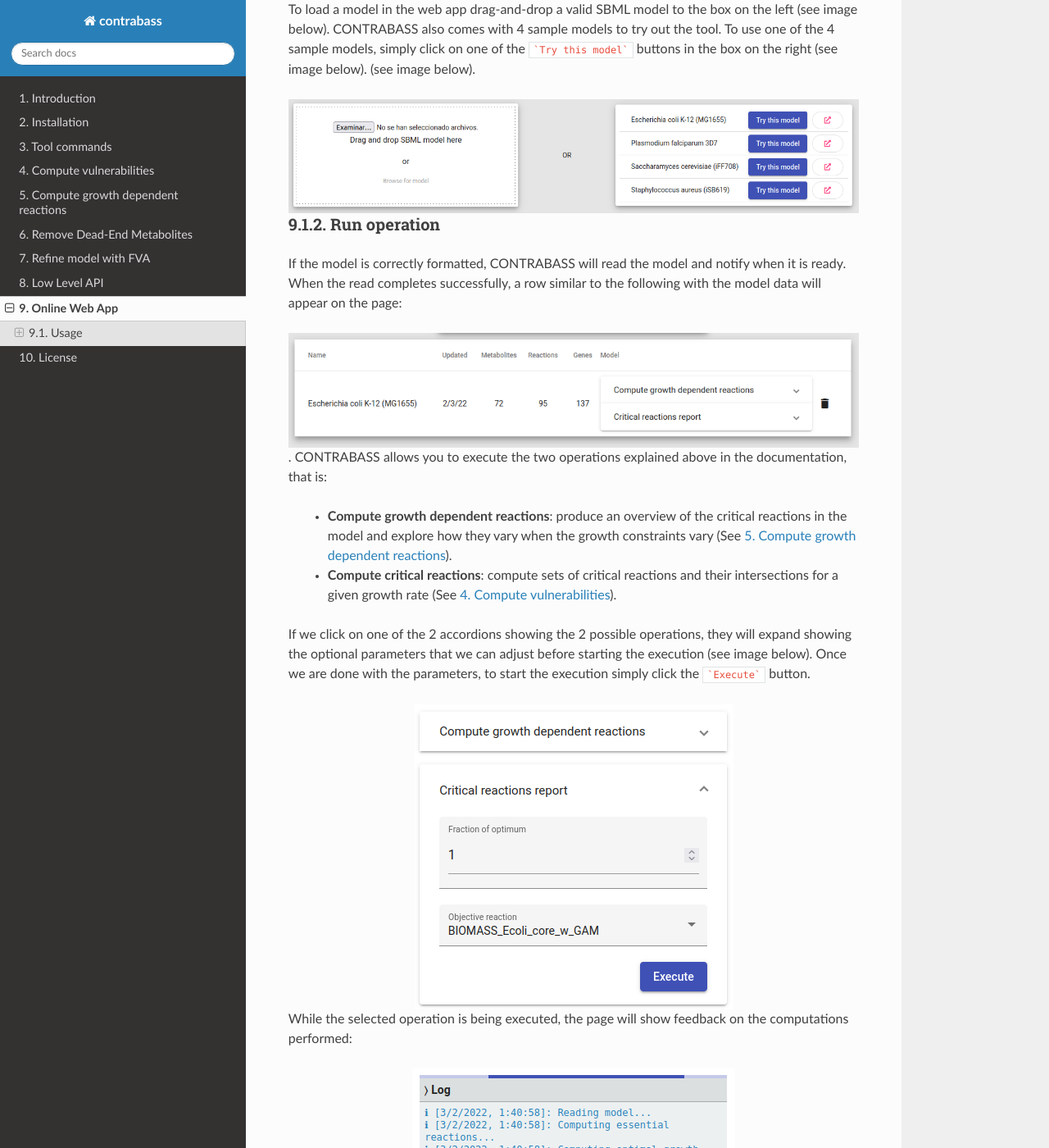
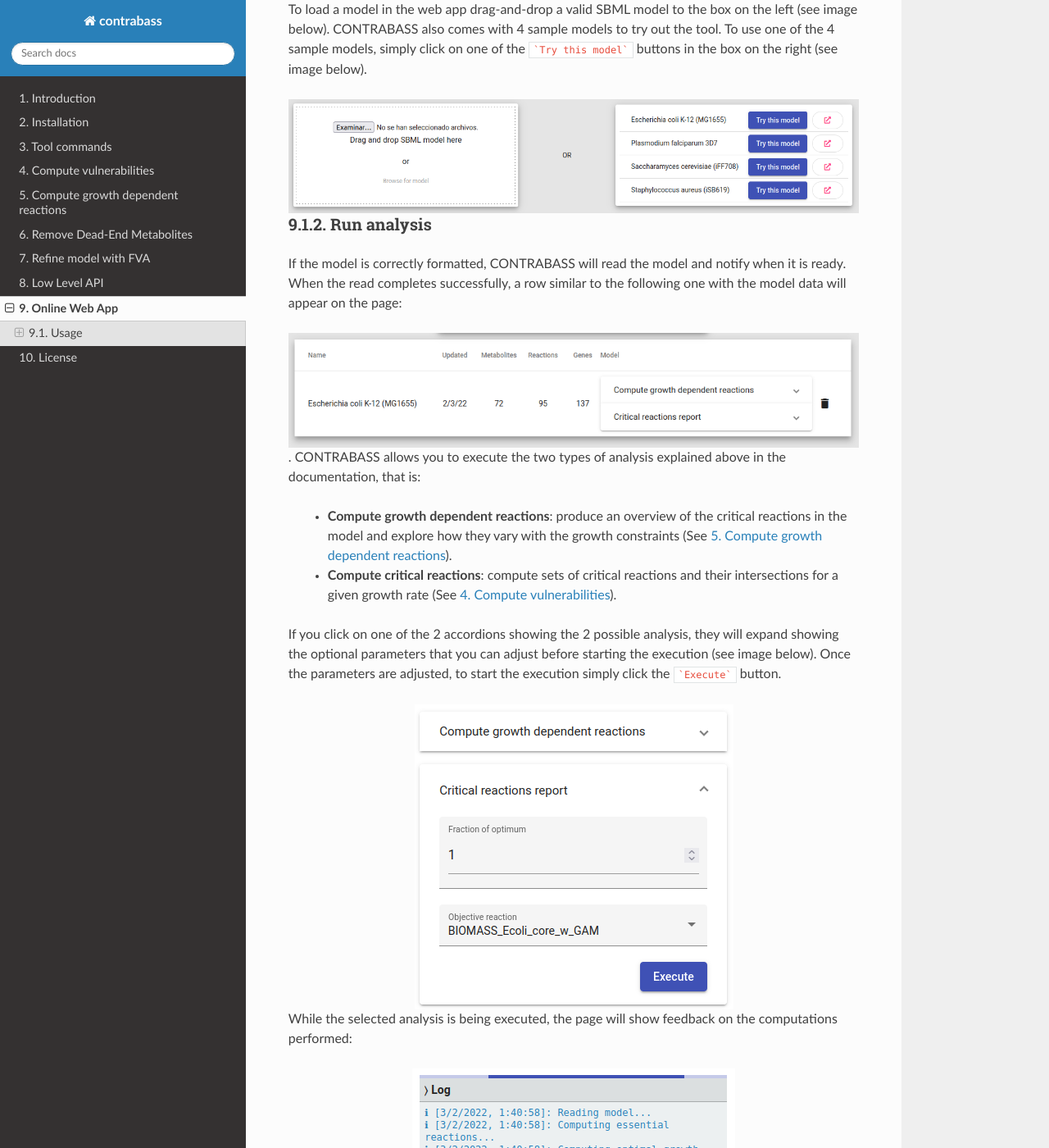
Before and after one commit to openCONTRABASS/CONTRABASS, a Sphinx documentation site: the page built from docs/source/OnlineWebApp.rst, in a window 1280 px wide and 1400 px high, scrolled down 314 px. Shown: the whole window at 82% size. Built offline with Sphinx 7.4.7 and the Read the Docs theme 2.0.0, drawn with Linux system fonts in a browser that asks for light colours; some of the changed text lies outside the part shown.

Commit message:
Update online web docs

````diff
--- a/docs/source/OnlineWebApp.rst
+++ b/docs/source/OnlineWebApp.rst
@@ -12,36 +12,36 @@ CONTRABASS can also be executed though the online web application at CONTRABASS-
 
 To load a model in the web app drag-and-drop a valid SBML model to the box on the left (see image below).
 CONTRABASS also comes with 4 sample models to try out the tool. To use one of the 4 sample models, simply click on one
-of the ```Try this model``` buttons in the box on the right (see image below). (see image below).
+of the ```Try this model``` buttons in the box on the right (see image below).
 
 .. image:: _static/step1.png
     :align: center
     :alt: step 1
 
 
-9.1.2. Run operation
+9.1.2. Run analysis
 ************************
 
 If the model is correctly formatted, CONTRABASS will read the model and notify when it is ready.
-When the read completes successfully, a row similar to the following with the model data will appear on the page:
+When the read completes successfully, a row similar to the following one with the model data will appear on the page:
 
 .. image:: _static/step2.png
     :align: center
     :alt: step 2
 .
-CONTRABASS allows you to execute the two operations explained above in the documentation, that is:
-    - **Compute growth dependent reactions**: produce an overview of the critical reactions in the model and explore how they vary when the growth constraints vary (See :ref:`growth-op-documentation`).
+CONTRABASS allows you to execute the two types of analysis explained above in the documentation, that is:
+    - **Compute growth dependent reactions**: produce an overview of the critical reactions in the model and explore how they vary with the growth constraints (See :ref:`growth-op-documentation`).
     - **Compute critical reactions**: compute sets of critical reactions and their intersections for a given growth rate (See :ref:`vulnerabilities-documentation`).
 
-If we click on one of the 2 accordions showing the 2 possible operations, they will expand showing the optional parameters
-that we can adjust before starting the execution (see image below).
-Once we are done with the parameters, to start the execution simply click the ```Execute``` button.
+If you click on one of the 2 accordions showing the 2 possible analysis, they will expand showing the optional parameters
+that you can adjust before starting the execution (see image below).
+Once the parameters are adjusted, to start the execution simply click the ```Execute``` button.
 
 .. image:: _static/step3.png
     :align: center
     :alt: step 3
 
-While the selected operation is being executed, the page will show feedback on the computations performed:
+While the selected analysis is being executed, the page will show feedback on the computations performed:
 
 .. image:: _static/step4.png
     :align: center
@@ -51,7 +51,7 @@ While the selected operation is being executed, the page will show feedback on t
 9.1.3. Download reports
 ************************
 
-Once the selected operation ends its execution, the web will display 2 buttons (see image below) to download different reports:
+Once the selected analysis ends its execution, the web will display 2 buttons (see image below) to download different reports:
 
     - **Download spreadsheet**: Download the spreadsheet report of the computation.
     - **View report**: View and online interactive report with the result of the computation.
@@ -61,6 +61,4 @@ Once the selected operation ends its execution, the web will display 2 buttons (
     :align: center
     :alt: step 5
 
-
-
 .. _CONTRABASS-Online: http://contrabass.unizar.es
````
